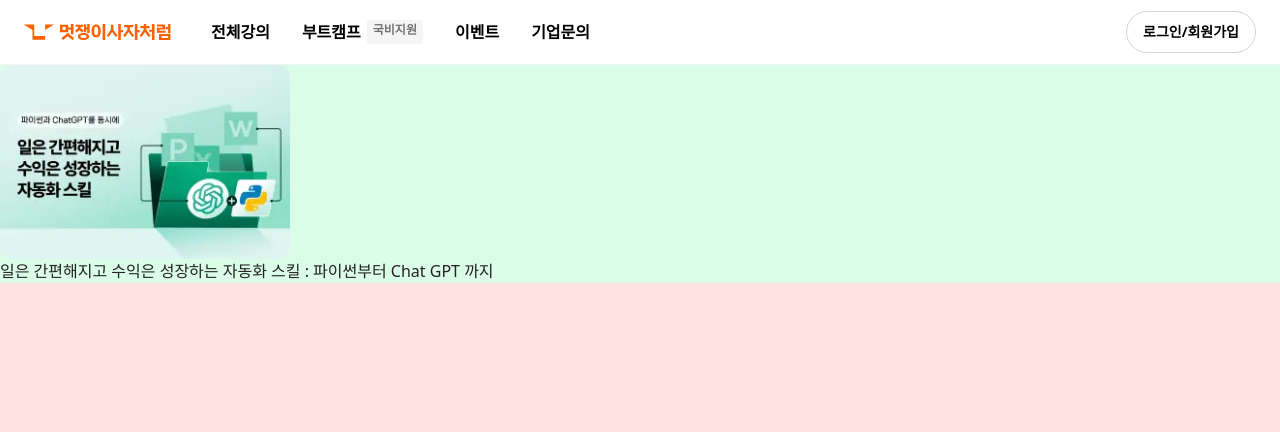
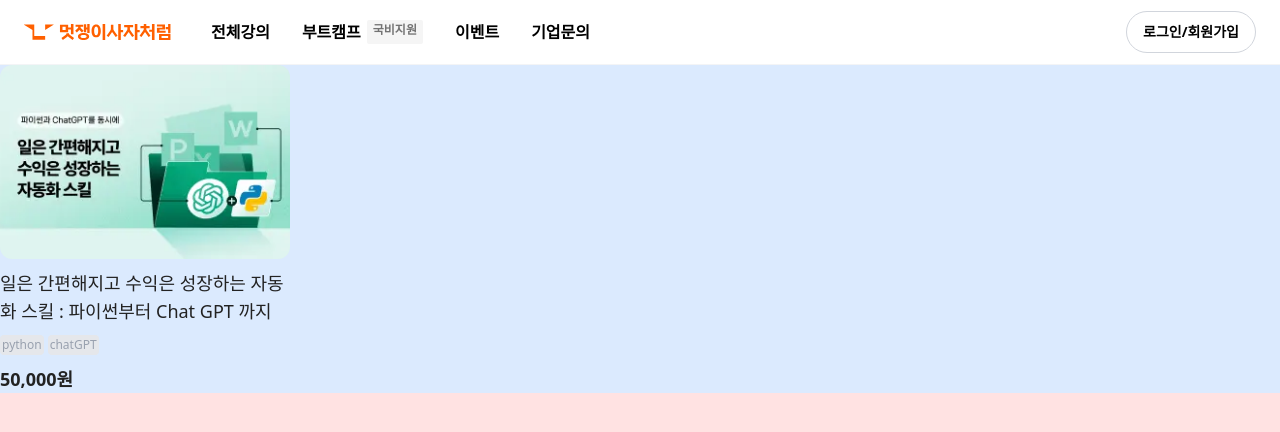
Before and after one commit to pikach-u/ReactPractice, a React (Vite) app in the folder tailwind_program/ch2/likelion-header/: page / in a window 1280 px wide. Shown: the top 432 px of the page. Built offline with nearby package versions, Linux system fonts and the light colour scheme.

Commit message:
1번 강의 카드 배너

```diff
--- a/tailwind_program/ch2/likelion-header/src/components/Lectures.jsx
+++ b/tailwind_program/ch2/likelion-header/src/components/Lectures.jsx
@@ -1,15 +1,24 @@
 const Lectures = () => {
   return (
-    <ul className="bg-green-100">
-      <li className="text-[#222222]">
+    <ul className="bg-blue-100">
+      <li className="w-[290px] text-[#222222] text-lg">
         <img
           className="w-[290px] h-[194px] object-cover rounded-xl"
           src="1.webp"
           alt="1"
         />
-        <h3>
+        <h3 className="mt-2.5">
           일은 간편해지고 수익은 성장하는 자동화 스킬 : 파이썬부터 Chat GPT 까지
         </h3>
+        <ul className="mt-2.5 flex gap-1">
+          <li className="text-xs rounded bg-gray-200 text-gray-400 p-0.5 inline-block">
+            python
+          </li>
+          <li className="text-xs rounded bg-gray-200 text-gray-400 p-0.5 inline-block">
+            chatGPT
+          </li>
+        </ul>
+        <h5 className="mt-2.5 font-semibold">50,000원</h5>
       </li>
     </ul>
   );
```
